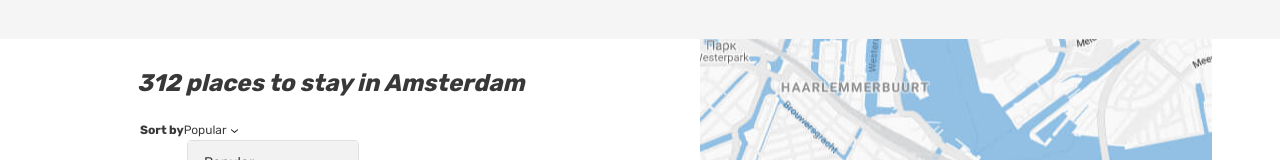
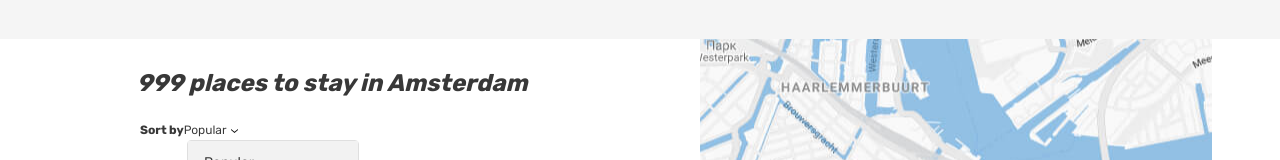
Before and after one commit to htmlacademy-univer-javascript-3/2671925-six-cities-6, a React (Vite) app: page / in a window 1280 px wide. Shown: the part 146-306 px from the top of the page. Built offline with nearby package versions, Linux system fonts and the light colour scheme.

Commit message:
FEAT: add MainPageProps

```diff
--- a/src/components/App.tsx
+++ b/src/components/App.tsx
@@ -1,6 +1,10 @@
 import React from 'react';
 import MainPage from './main-page';
 
-const App: React.FC = () => <MainPage />;
+interface AppProps {
+  offersCount: number;
+}
+
+const App: React.FC<AppProps> = ({ offersCount }) => <MainPage offersCount={offersCount} />;
 
 export default App;
--- a/src/components/main-page/MainPage.tsx
+++ b/src/components/main-page/MainPage.tsx
@@ -1,7 +1,11 @@
 import React from 'react';
 import PlaceCard from '../place-card';
 
-const MainPage: React.FC = () => {
+interface MainPageProps {
+  offersCount: number;
+}
+
+const MainPage: React.FC<MainPageProps> = ({ offersCount }) => {
   const places = [
     {
       id: 1,
@@ -128,7 +132,7 @@ const MainPage: React.FC = () => {
           <div className="cities__places-container container">
             <section className="cities__places places">
               <h2 className="visually-hidden">Places</h2>
-              <b className="places__found">312 places to stay in Amsterdam</b>
+              <b className="places__found">{offersCount} places to stay in Amsterdam</b>
               <form className="places__sorting" action="#" method="get">
                 <span className="places__sorting-caption">Sort by</span>
                 <span className="places__sorting-type" tabIndex={0}>
@@ -148,7 +152,6 @@ const MainPage: React.FC = () => {
                 {places.map((place) => (
                   <PlaceCard
                     key={place.id}
-                    id={place.id}
                     title={place.title}
                     type={place.type}
                     price={place.price}
--- a/src/components/place-card/PlaceCard.tsx
+++ b/src/components/place-card/PlaceCard.tsx
@@ -1,7 +1,6 @@
 import React from 'react';
 
 interface PlaceCardProps {
-  // id: number;
   title: string;
   type: string;
   price: number;
--- a/src/index.tsx
+++ b/src/index.tsx
@@ -1,6 +1,10 @@
 import React from 'react';
 import ReactDOM from 'react-dom/client';
 import App from './components/App';
+
+const rentalData = {
+  offersCount: 999,
+};
 
 const root = ReactDOM.createRoot(
   document.getElementById('root') as HTMLElement
@@ -8,6 +12,6 @@ const root = ReactDOM.createRoot(
 
 root.render(
   <React.StrictMode>
-    <App />
+    <App offersCount={rentalData.offersCount} />
   </React.StrictMode>
 );
```
